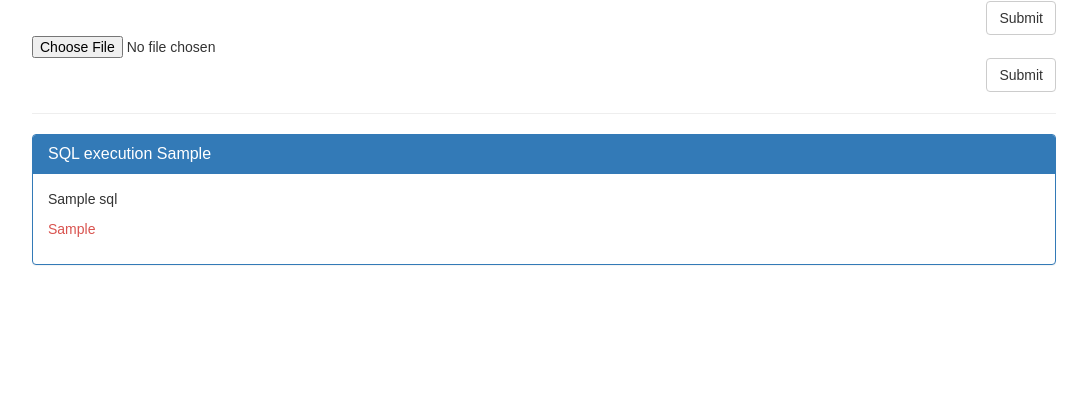
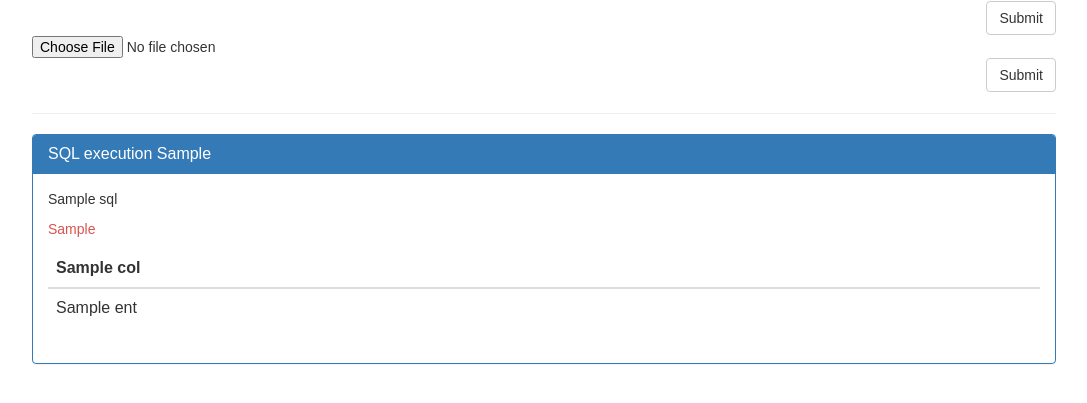
Before and after one commit to Mantower/DB, a Django app: template index/templates/index/sql.html in a window 1280 px wide. Shown: the part 316-719 px from the top of the page, without its empty margins (96-1183 px from the left). Run offline with Django 3.2, Linux system fonts and the light colour scheme; the template is opened without the code that fills it: most values are stand-ins (such as "Sample title", 1, 10 or a date in 2020); some libraries are stand-ins or nearby versions; some web fonts are replaced.

Commit message:
Can display select result from SQL view.
Modify return value of input_text() to return the queried table.

```diff
--- a/index/miniDB.py
+++ b/index/miniDB.py
@@ -180,7 +180,8 @@ class Database:
         # Note: which table is the sequence in the query, not the real table id
         column_infos = []
         column_objs = []
-        if column_names == '*':
+        # [[None, '*', None]] for select * from table case.
+        if column_names[0][1] == '*':
             for idx, t in enumerate(tables_obj):
                 for cid, col in enumerate(self.tables[tid].columns):
                     column_infos.append((idx, cid, None))
--- a/index/parseSQL.py
+++ b/index/parseSQL.py
@@ -48,11 +48,11 @@ def input_text(DB,sqlText):
 		elif act.lower()=="insert":
 			sucTemp ,errTemp = def_insert(DB,obj)
 		elif act.lower()=="select":
-			sucTemp ,table, errTemp = def_select(DB,obj)
+			sucTemp , table, errTemp = def_select(DB,obj)
 		success.append(sucTemp)
 		errMsg.append(errTemp)
 		tables.append(table)
-	return success, errMsg
+	return success, table, errMsg
 
 
 def def_create(DB,text):
--- a/index/templates/index/sql.html
+++ b/index/templates/index/sql.html
@@ -40,6 +40,26 @@
   <div class="panel-body">
     <p>{{ sql }}</p>
     <p class="danger">{{ info_row.2 }}</p>
+    {% if table %}
+    <table class="table">
+      <thead>
+        <tr>
+          {% for col in table.columns %}
+          <th>{{ col.name }}</th>
+          {% endfor %}
+        </tr>
+      </thead>
+      <tbody>
+        {% for ent in table.entities %}
+        <tr>
+          {% for e in ent.values %}
+          <td>{{ e }}</td>
+          {% endfor %}
+        </tr>
+        {% endfor %}
+      </tbody>
+    </table>
+    {% endif %}
   </div>
 </div>
 {% endfor %}
--- a/index/views.py
+++ b/index/views.py
@@ -27,7 +27,7 @@ def sql_view(request):
         # apply sql to the database
         # (Bool,String) to indicate status of execution and error message
         sql_str = sql_unicode.encode('ascii','ignore')
-        success, err_msgs = database.exec_sql(sql_str)
+        success, table, err_msgs = database.exec_sql(sql_str)
         print(success)
         # additional message to indicate the execution is successful or not
         panel_msgs = []
@@ -41,7 +41,8 @@ def sql_view(request):
         save_db(database)
 
         data = {'sql':sql_str,
-                'info':zip(success, panel_msgs, err_msgs)
+                'info':zip(success, panel_msgs, err_msgs),
+                'table':table
                 }
 
         return render(request,'index/sql.html', data)
```
